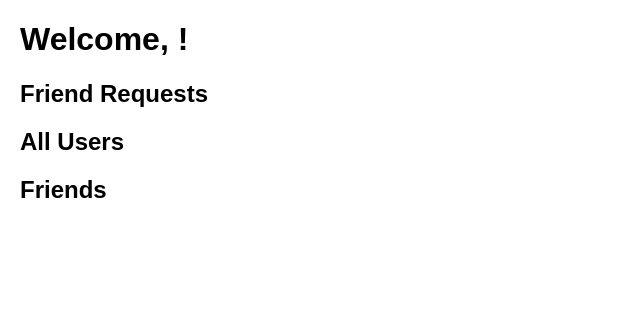
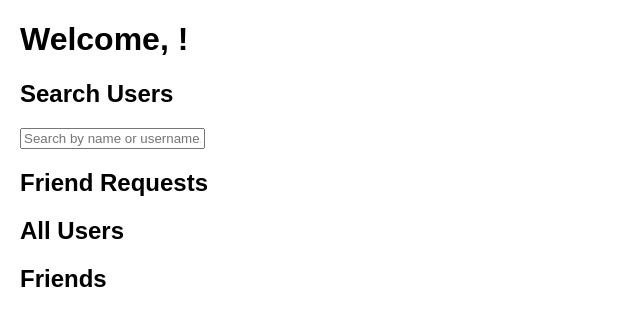
Before and after one commit to Rudra092/test-5, a website: page social-media.html in a window 1280 px wide. Shown: the whole page, without its empty margins (0-640 px from the left). Drawn offline with Linux system fonts and the light colour scheme.

Commit message:
new commit

```diff
--- a/server.js
+++ b/server.js
@@ -154,9 +154,9 @@ app.put('/update-profile/:id', async (req, res) => {
   res.json({ success: true, message: 'Profile updated!', user });
 });
 
-// 👥 Get All Users
+// GET all users with their friend IDs
 app.get('/users', async (req, res) => {
-  const users = await User.find({}, 'fullname username');
+  const users = await User.find({}, 'username fullname friends'); // include friends field
   res.json(users);
 });
 
--- a/social-media.html
+++ b/social-media.html
@@ -13,6 +13,8 @@
 </head>
 <body>
   <h1>Welcome, <span id="user-name"></span>!</h1>
+<h2>Search Users</h2>
+<input type="text" id="search-input" placeholder="Search by name or username..." oninput="loadAllUsers()">
 
   <h2>Friend Requests</h2>
   <div id="friend-requests"></div>
@@ -34,30 +36,57 @@
     }
 
 async function loadAllUsers() {
-  const res = await fetch('https://test-5-jdfo.onrender.com/users');
-  const users = await res.json();
+  const searchTerm = document.getElementById('search-input')?.value?.toLowerCase() || '';
 
-  // Fetch current user's friends
-  const meRes = await fetch('https://test-5-jdfo.onrender.com/me/' + user._id);
+  const [usersRes, meRes, requestsRes] = await Promise.all([
+    fetch('https://test-5-jdfo.onrender.com/users'),
+    fetch('https://test-5-jdfo.onrender.com/me/' + user._id),
+    fetch('https://test-5-jdfo.onrender.com/friend-requests/' + user._id)
+  ]);
+
+  const users = await usersRes.json();
   const meData = await meRes.json();
+  const pendingRequests = await requestsRes.json();
+
   const myFriends = meData.user.friends.map(f => f._id);
 
   const list = document.getElementById('user-list');
   list.innerHTML = '';
+
   users.forEach(u => {
-    if (u._id !== user._id) {
-      const div = document.createElement('div');
-      div.className = 'user-card';
-      const isFriend = myFriends.includes(u._id);
-      div.innerHTML = `${u.fullname} (${u.username}) ` +
-        (isFriend
-          ? `<span style="color: green; font-weight: bold;">Friends</span>`
-          : `<button onclick="sendRequest('${u._id}')">Add Friend</button>`);
-      list.appendChild(div);
+    if (u._id === user._id) return; // skip self
+
+    const nameMatch = u.fullname.toLowerCase().includes(searchTerm);
+    const usernameMatch = u.username.toLowerCase().includes(searchTerm);
+    if (!nameMatch && !usernameMatch) return;
+
+    const isFriend = myFriends.includes(u._id);
+    const alreadyRequested = pendingRequests.some(r => r.from._id === user._id && r.to === u._id);
+
+    const mutualFriends = u.friends?.filter(fid => myFriends.includes(fid)).length || 0;
+
+    const div = document.createElement('div');
+    div.className = 'user-card';
+
+    let statusHTML = '';
+    if (isFriend) {
+      statusHTML = `<span style="color: green; font-weight: bold;">Friends</span>`;
+    } else if (alreadyRequested) {
+      statusHTML = `<button disabled>Request Sent</button>`;
+    } else {
+      statusHTML = `<button onclick="sendRequest('${u._id}')">Add Friend</button>`;
     }
+
+    div.innerHTML = `
+      ${u.fullname} (${u.username})
+      <br>
+      <small>Mutual Friends: ${mutualFriends}</small>
+      <br>
+      ${statusHTML}
+    `;
+    list.appendChild(div);
   });
 }
-
 
     async function sendRequest(to) {
       await fetch('https://test-5-jdfo.onrender.com/friend-request', {
```
